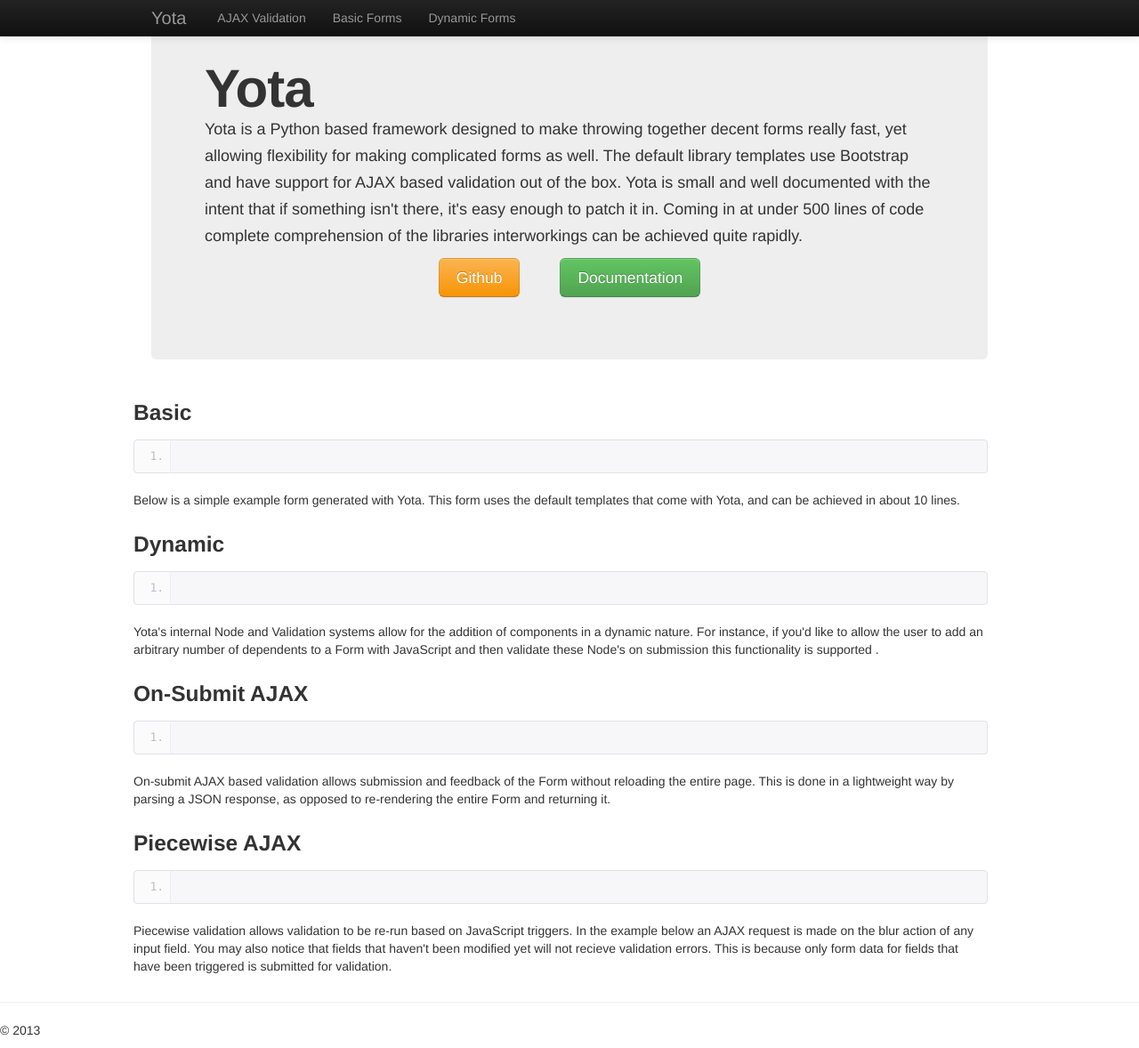
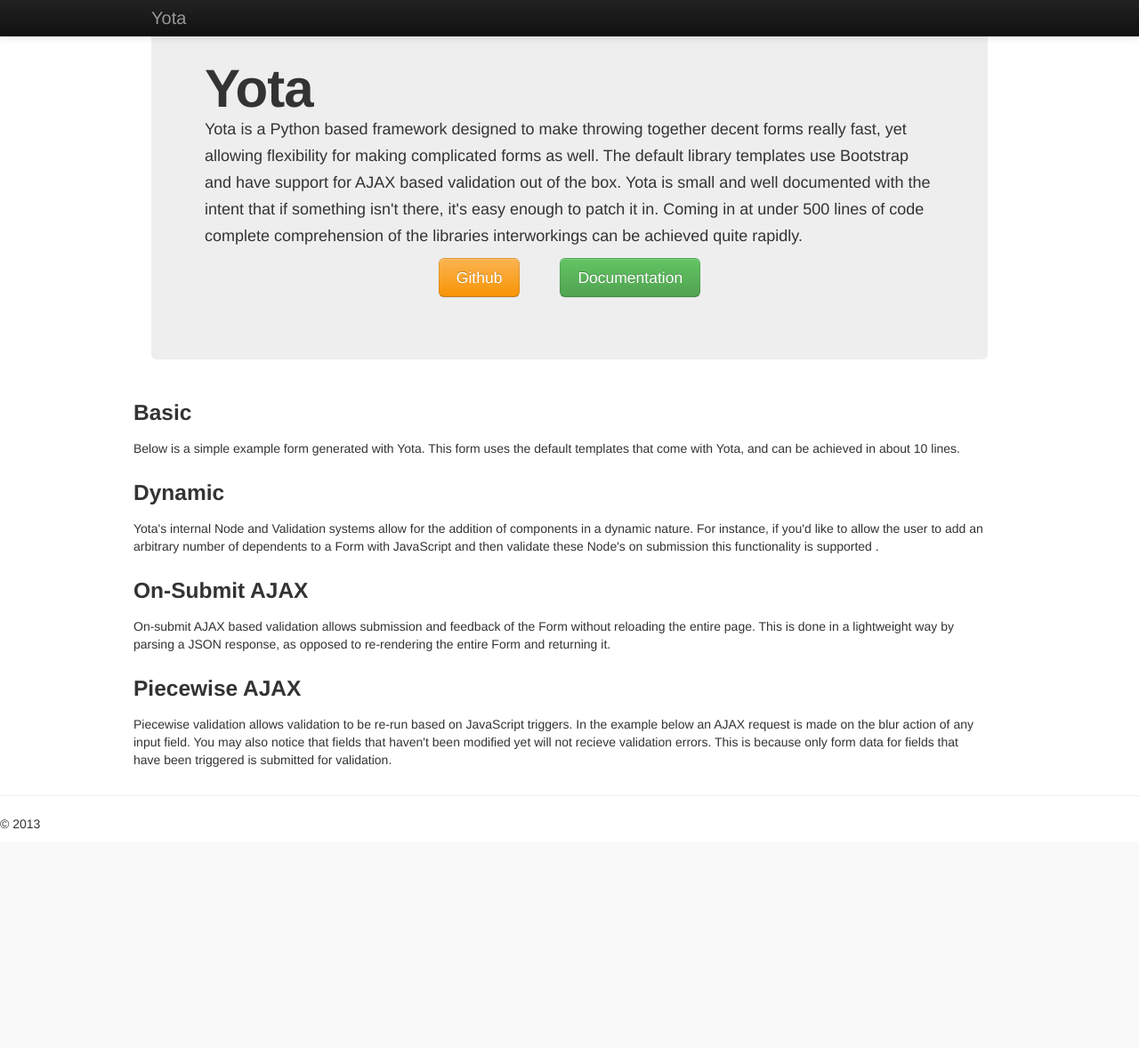
Before and after one commit to icook/yota_examples, a Flask app: template src/yota_examples/templates/index.html in a window 1280 px wide. Shown: the whole page at 89% size. After the commit the page ends 932 px from the top, so only its background shows below. Run offline with Flask 2, Linux system fonts and the light colour scheme; the template is opened without the code that fills it, so the values that code supplies are empty; parts of the project's set-up code (start-up, migrations or seed data) failed here and were passed over; some libraries are stand-ins or nearby versions.

Commit message:
Minor tweaks

```diff
--- a/src/yota_examples/templates/base.html
+++ b/src/yota_examples/templates/base.html
@@ -23,9 +23,6 @@
       <a class="brand" href="/">Yota</a>
       <div class="nav-collapse collapse">
         <ul class="nav">
-          <li><a href="/json">AJAX Validation</a></li>
-          <li><a href="/basic">Basic Forms</a></li>
-          <li><a href="/dynamic">Dynamic Forms</a></li>
         </ul>
       </div><!--/.nav-collapse -->
     </div>
--- a/src/yota_examples/templates/index.html
+++ b/src/yota_examples/templates/index.html
@@ -21,8 +21,6 @@
 
   <div class="row">
     <h3>Basic</h3>
-    <pre class="prettyprint linenums languague-python">
-</pre>
     <p>Below is a simple example form generated with Yota. This form uses the
     default templates that come with Yota, and can be achieved in about 10
     lines.</p>
@@ -30,8 +28,6 @@
   </div>
   <div class="row">
     <h3>Dynamic</h3>
-    <pre class="prettyprint linenums languague-python">
-</pre>
     <p>Yota's internal Node and Validation systems allow for the addition of
     components in a dynamic nature. For instance, if you'd like to allow the
     user to add an arbitrary number of dependents to a Form with JavaScript and
@@ -40,8 +36,6 @@
   </div>
   <div class="row">
     <h3>On-Submit AJAX</h3>
-    <pre class="prettyprint linenums languague-python">
-</pre>
     <p>On-submit AJAX based validation allows submission and feedback of the
     Form without reloading the entire page. This is done in a lightweight way by
     parsing a JSON response, as opposed to re-rendering the entire Form and
@@ -51,8 +45,6 @@
 
   <div class="row">
     <h3>Piecewise AJAX</h3>
-        <pre class="prettyprint linenums languague-python">
-    </pre>
     <p>Piecewise validation allows validation to be re-run based on JavaScript
     triggers. In the example below an AJAX request is made on the blur action of
     any input field. You may also notice that fields that haven't been modified
```
